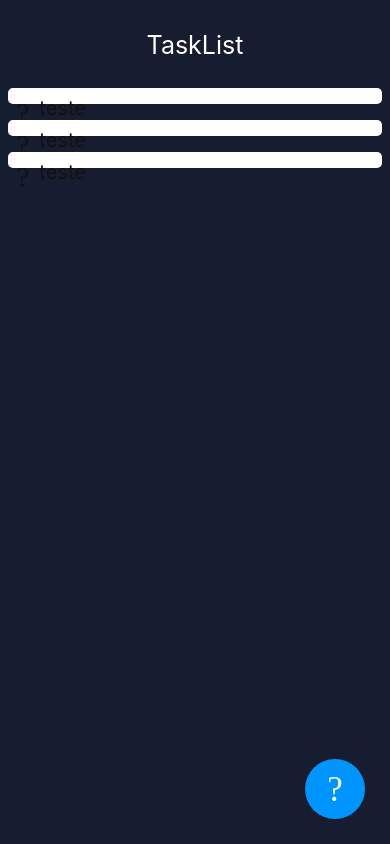
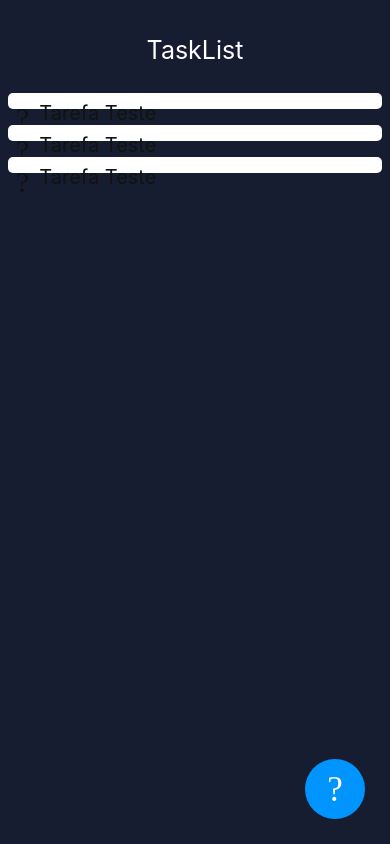
Before and after one commit to ErisvaldoCorreia/tasklist, a React Native app: screen / in a window 390 px wide. Built offline with nearby package versions, Linux system fonts and the light colour scheme.

Commit message:
coletando dados do estado e install lib animatable

```diff
--- a/package.json
+++ b/package.json
@@ -13,6 +13,7 @@
     "react": "~16.11.0",
     "react-dom": "~16.11.0",
     "react-native": "https://github.com/expo/react-native/archive/sdk-38.0.2.tar.gz",
+    "react-native-animatable": "^1.3.3",
     "react-native-web": "~0.11.7",
     "styled-components": "^5.1.1"
   },
--- a/src/TaskList/index.js
+++ b/src/TaskList/index.js
@@ -1,17 +1,19 @@
 import React from 'react';
-import { View, Text } from 'react-native';
 import { Container, Check, Tarefa, } from './styles';
 import { Ionicons } from '@expo/vector-icons';
 
-export default function TaskList() {
+export default function TaskList({ data }) {
   return (
     <Container>
+
         <Check>
             <Ionicons name="md-checkmark-circle" color="#121212" size={30} />
         </Check>
+
         <Tarefa>
-            teste
+            {data.task}
         </Tarefa>
+
     </Container>
   );
 }
--- a/src/styles.js
+++ b/src/styles.js
@@ -6,7 +6,7 @@ export const Container = styled.SafeAreaView`
 `;
 
 export const Titulo = styled.Text`
-    margin-top: 30px;
+    margin-top: 35px;
     padding-bottom: 20px;
     font-size: 25px;
     color: #fff;
```
Also changed, not shown: 1 other file (tests, documents, lock files or other folders).
